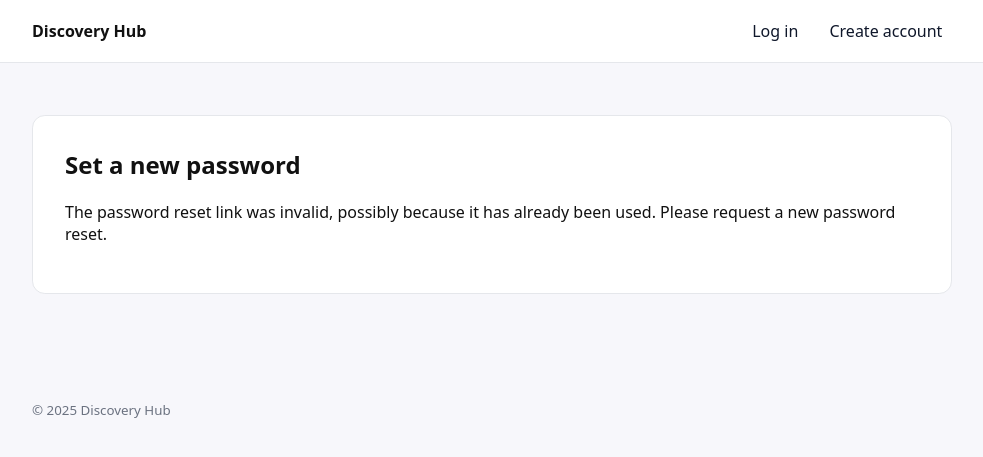
After one commit to alrudniy/f25_discovery, a Django app: page /accounts/reset/1/1/ in a window 1280 px wide. The commit adds this page. Shown: the top 457 px of the page, without its empty margins (148-1131 px from the left). Run offline with Django 5.2, Linux system fonts and the light colour scheme.

Commit message:
feat: Implement Django password reset and configure console email
Co-authored-by: aider (gemini/gemini-2.5-pro) <aider@aider.chat>

```diff
--- a/accounts/urls.py
+++ b/accounts/urls.py
@@ -1,9 +1,29 @@
 from django.urls import path
-from django.contrib.auth.views import LogoutView
+from django.contrib.auth import views as auth_views
 from .views import RegisterView, CustomLoginView
 
 urlpatterns = [
     path('login/', CustomLoginView.as_view(), name='login'),
     path('register/', RegisterView.as_view(), name='register'),
-    path('logout/', LogoutView.as_view(), name='logout'),
+    path('logout/', auth_views.LogoutView.as_view(), name='logout'),
+    path('password_reset/',
+         auth_views.PasswordResetView.as_view(
+             template_name='accounts/password_reset_form.html'
+         ),
+         name='password_reset'),
+    path('password_reset/done/',
+         auth_views.PasswordResetDoneView.as_view(
+             template_name='accounts/password_reset_done.html'
+         ),
+         name='password_reset_done'),
+    path('reset/<uidb64>/<token>/',
+         auth_views.PasswordResetConfirmView.as_view(
+             template_name='accounts/password_reset_confirm.html'
+         ),
+         name='password_reset_confirm'),
+    path('reset/done/',
+         auth_views.PasswordResetCompleteView.as_view(
+             template_name='accounts/password_reset_complete.html'
+         ),
+         name='password_reset_complete'),
 ]
--- a/discovery_hub/settings.py
+++ b/discovery_hub/settings.py
@@ -75,3 +75,6 @@ DEFAULT_AUTO_FIELD = 'django.db.models.BigAutoField'
 LOGIN_URL = 'login'
 LOGIN_REDIRECT_URL = 'screen1'
 LOGOUT_REDIRECT_URL = 'login'
+
+# For development, emails will be printed to console
+EMAIL_BACKEND = 'django.core.mail.backends.console.EmailBackend'
--- a/templates/accounts/login.html
+++ b/templates/accounts/login.html
@@ -18,6 +18,7 @@
     </form>
     <div class="auth-links">
       <a href="{% url 'register' %}{% if selected_user_type %}?type={{ selected_user_type }}{% endif %}">Create account</a>
+      <a href="{% url 'password_reset' %}">Forgot password?</a>
     </div>
   </section>
 {% endblock %}
--- /dev/null
+++ b/templates/accounts/password_reset_confirm.html
@@ -0,0 +1,31 @@
+{% extends "base.html" %}
+{% block content %}
+<section class="auth-card">
+  <h1>Set a new password</h1>
+  {% if validlink %}
+  <form method="post" novalidate>
+    {% csrf_token %}
+    {% if form.non_field_errors %}
+      <div class="error">
+        {% for error in form.non_field_errors %}
+          <p>{{ error }}</p>
+        {% endfor %}
+      </div>
+    {% endif %}
+    <div class="form-field">
+      <label for="{{ form.new_password1.id_for_label }}">{{ form.new_password1.label }}</label>
+      {{ form.new_password1 }}
+      {% if form.new_password1.errors %}<div class="error">{{ form.new_password1.errors.0 }}</div>{% endif %}
+    </div>
+    <div class="form-field">
+      <label for="{{ form.new_password2.id_for_label }}">{{ form.new_password2.label }}</label>
+      {{ form.new_password2 }}
+      {% if form.new_password2.errors %}<div class="error">{{ form.new_password2.errors.0 }}</div>{% endif %}
+    </div>
+    <button class="btn primary" type="submit">Change my password</button>
+  </form>
+  {% else %}
+  <p>The password reset link was invalid, possibly because it has already been used. Please request a new password reset.</p>
+  {% endif %}
+</section>
+{% endblock %}
```
Also changed, not shown: templates/accounts/password_reset_complete.html (added, +10 -0 lines), templates/accounts/password_reset_done.html (added, +8 -0 lines), templates/accounts/password_reset_form.html (added, +16 -0 lines).
